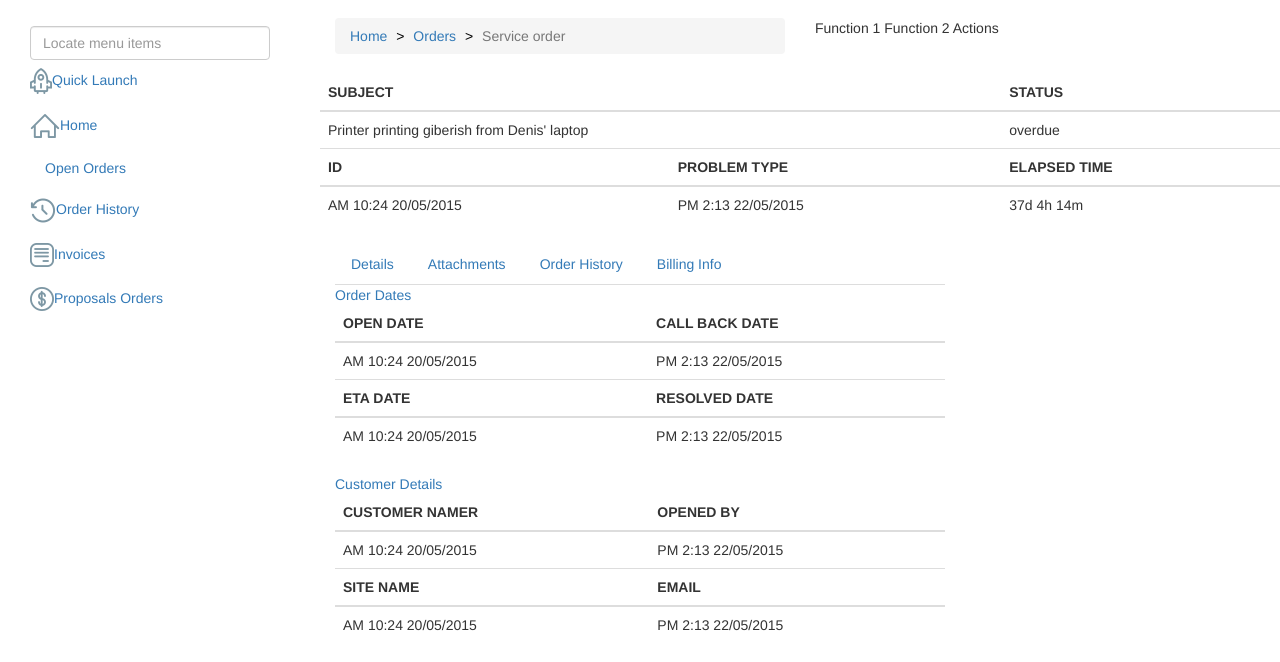
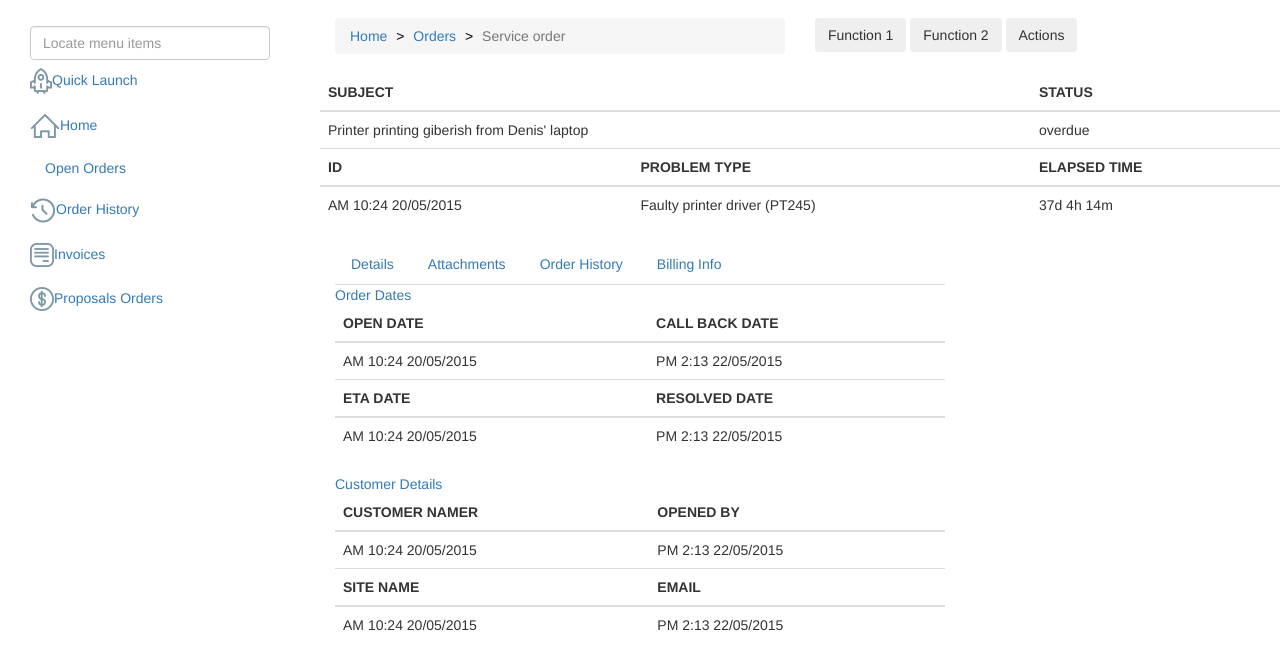
Before and after one commit to yusufi/astea, a plain HTML site: page index.html in a window 1280 px wide. Shown: the part 66-728 px from the top of the page. Drawn offline with nearby package versions, Linux system fonts and the light colour scheme.

Commit message:
index update

```diff
--- a/index.html
+++ b/index.html
@@ -54,9 +54,16 @@
 		      </ol>
 	        </div>
 	        <div class="col-sm-6">
-	     	  Function 1
-	     	  Function 2
-	     	  Actions
+	     	  <button type="button" class="btn btn-secondary">Function 1</button>
+	     	  <button type="button" class="btn btn-secondary">Function 2</button>
+			  <div class="btn-group">
+  			    <button type="button" class="btn btn-secondary dropdown-toggle" data-toggle="dropdown" aria-haspopup="true" aria-expanded="false">Actions</button>
+  				<div class="dropdown-menu">
+ 				 <a class="dropdown-item" href="#">Action</a>
+    			 <a class="dropdown-item" href="#">Another action</a>
+    			 <a class="dropdown-item" href="#">Something else here</a>
+			  	</div>
+			  </div>
 	        </div>
 	      </div>
 	      <div class="row">
@@ -83,7 +90,7 @@
   				      <tbody>
   				      	<tr>
   				      	  <td>AM 10:24 20/05/2015</td>
-  				      	  <td colspan="2">PM 2:13 22/05/2015</td>
+  				      	  <td colspan="2">Faulty printer driver (PT245)</td>
   				      	  <td>37d 4h 14m</td>
   				      	</tr>
   				      </tbody>
```
